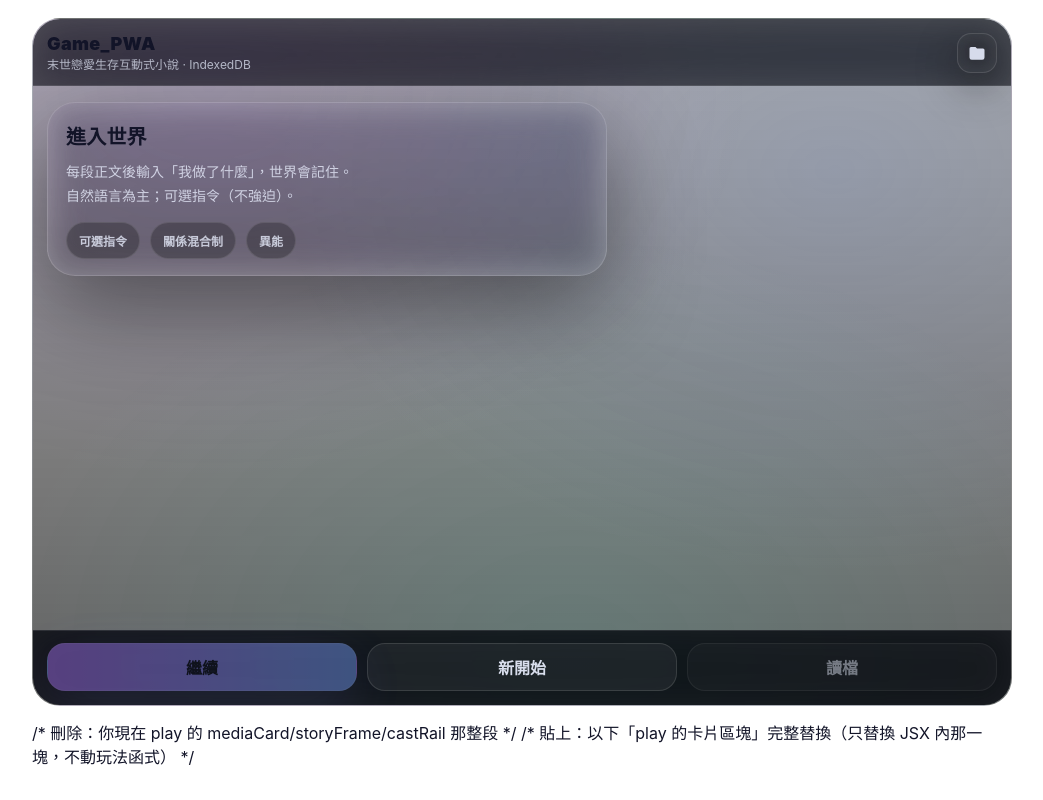
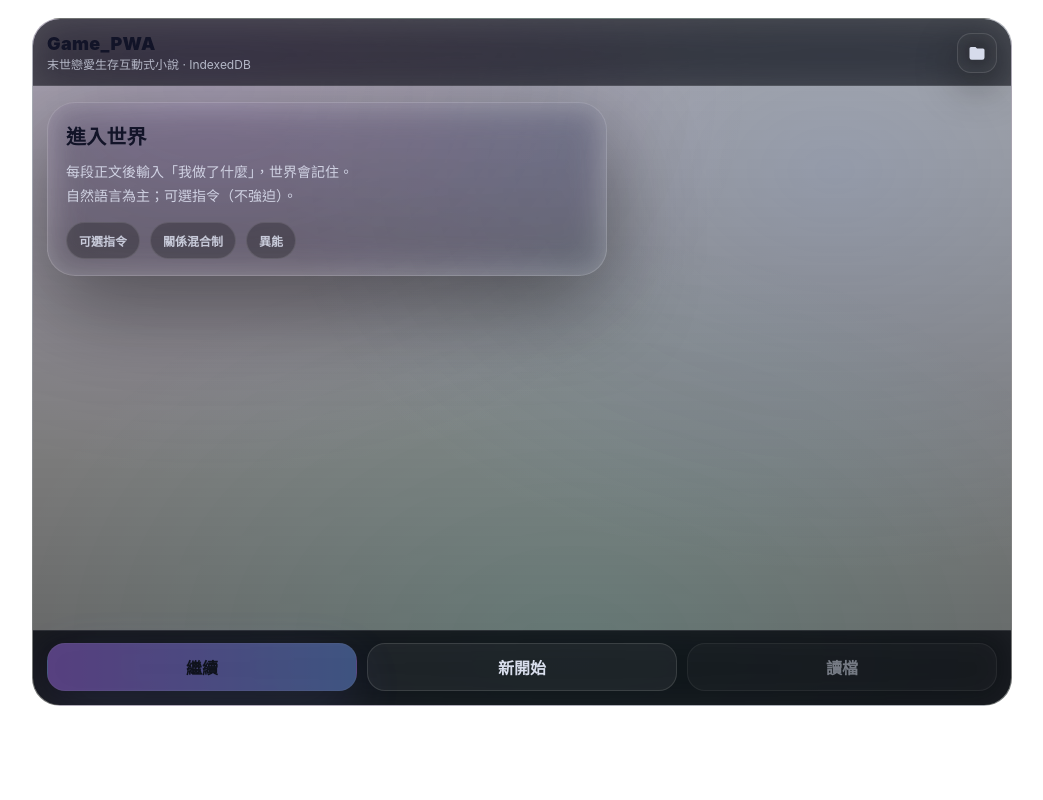
Before and after one commit to Lyilln/Game_PWA, a React (Vite) app: page / in a window 1280 px wide. Shown: the whole page, without its empty margins (118-1161 px from the left). Built offline with nearby package versions, Linux system fonts and the light colour scheme.

Commit message:
更新 App.tsx

```diff
--- a/src/App.tsx
+++ b/src/App.tsx
@@ -587,8 +587,8 @@ export default function App() {
           </div>
         )}
 
-        /* 刪除：你現在 play 的 mediaCard/storyFrame/castRail 那整段 */
-/* 貼上：以下「play 的卡片區塊」完整替換（只替換 JSX 內那一塊，不動玩法函式） */
+        {/* 刪除：你現在 play 的 mediaCard/storyFrame/castRail 那整段 */}
+{/* 貼上：以下「play 的卡片區塊」完整替換（只替換 JSX 內那一塊，不動玩法函式） */}
 
 {mode === "play" && curSave && (
   <div className="playStage">
```
